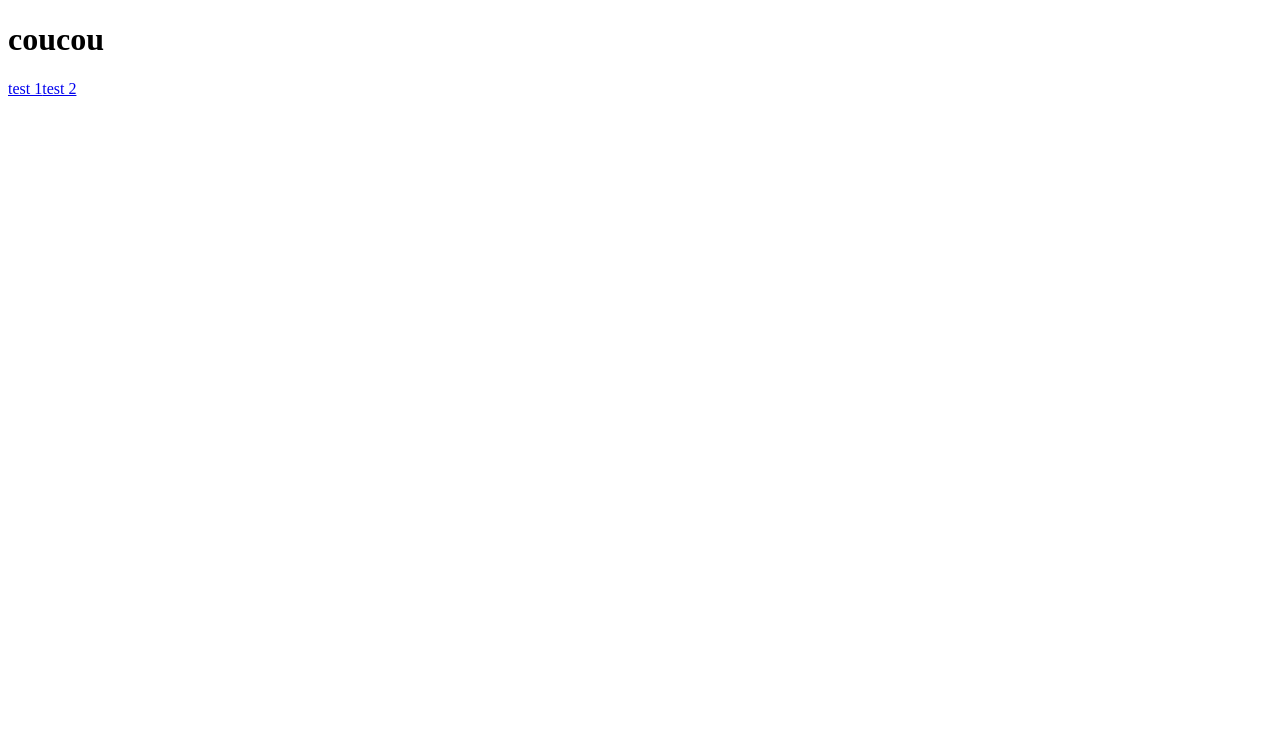
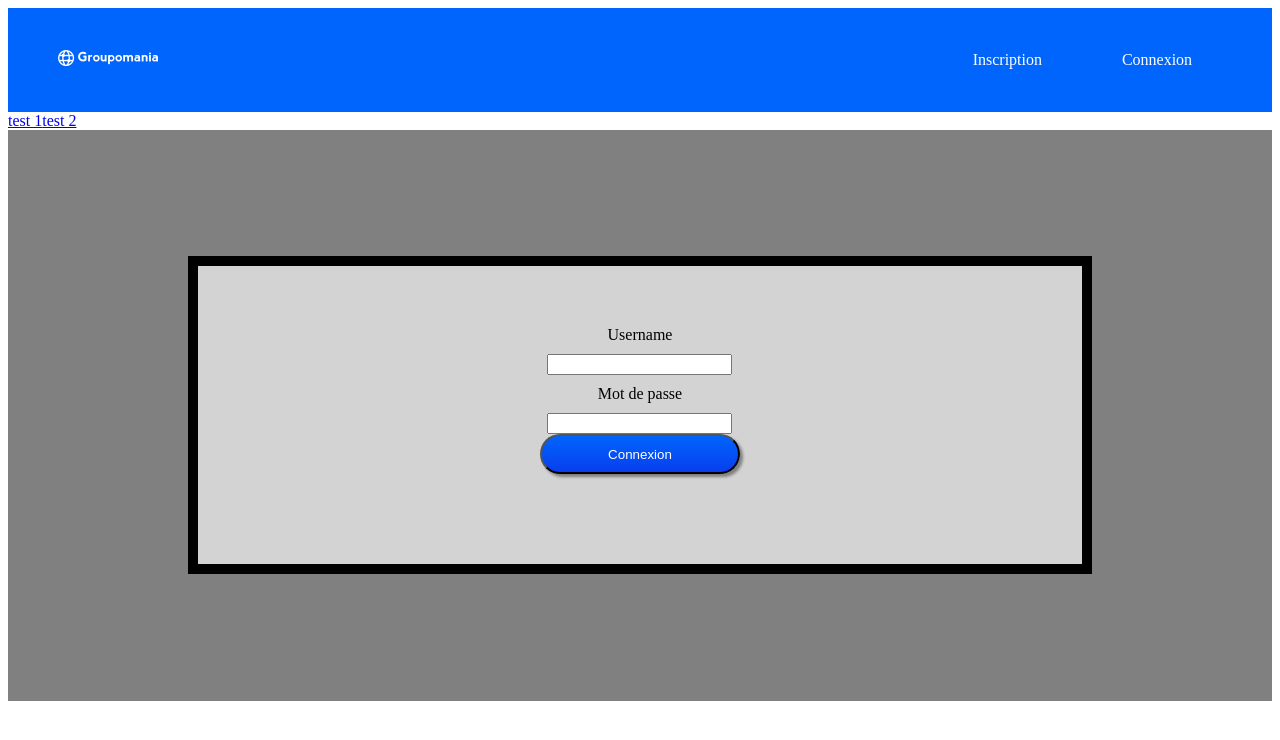
Before and after one commit to EtudiantGONZALO/P7_matthieugonzalo_code, a Vue app in the folder frontend/: page /#/Connexion in a window 1280 px wide. Shown: the top 740 px of the page. Built offline with nearby package versions, Linux system fonts and the light colour scheme.

Commit message:
maj router inscription et connexion

```diff
--- a/frontend/src/App.vue
+++ b/frontend/src/App.vue
@@ -1,6 +1,14 @@
 <template>
   <div>
-    <h1> coucou </h1>
+    <header class="flexBetween headerColor">
+      <div>
+        <img alt="Vue logo" src="./assets/icon-left-font-monochrome-white.png" class="logo">
+      </div>
+      <nav class="flexEvenly">
+        <router-link to="/Inscription" class="textDecoration">Inscription</router-link>
+        <router-link to="/Connexion" class="textDecoration">Connexion</router-link>
+      </nav>
+    </header>
     <router-link to="/test1">test 1</router-link>
     <router-link to="/test2">test 2</router-link>
     <router-view/>
--- a/frontend/src/components/Connexion.vue
+++ b/frontend/src/components/Connexion.vue
@@ -15,10 +15,6 @@
 <script>
 export default {
   name: 'Connexion',
-  props: {
-    username: String,
-    password: String
-  }
 }
 
 
--- a/frontend/src/router/index.js
+++ b/frontend/src/router/index.js
@@ -1,7 +1,11 @@
+import Inscription from "../components/Inscription.vue";
+import Connexion from "../components/Connexion.vue";
 import Test1 from "../components/Test1.vue";
 import Test2 from "../components/Test2.vue";
 import VueRouter from 'vue-router';
 const routes = [
+    { path: '/Inscription', component: Inscription },
+    { path: '/Connexion', component: Connexion },
     { path: '/test1', component: Test1 },
     { path: '/test2', component: Test2 },
   ]
```
Also changed, not shown: frontend/src/components/Inscription.vue (+0 -7 lines).
